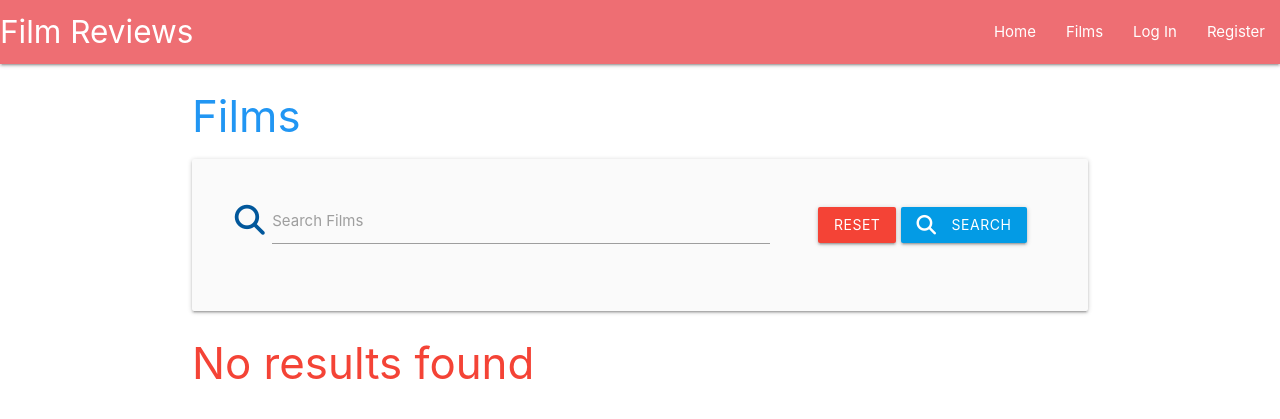
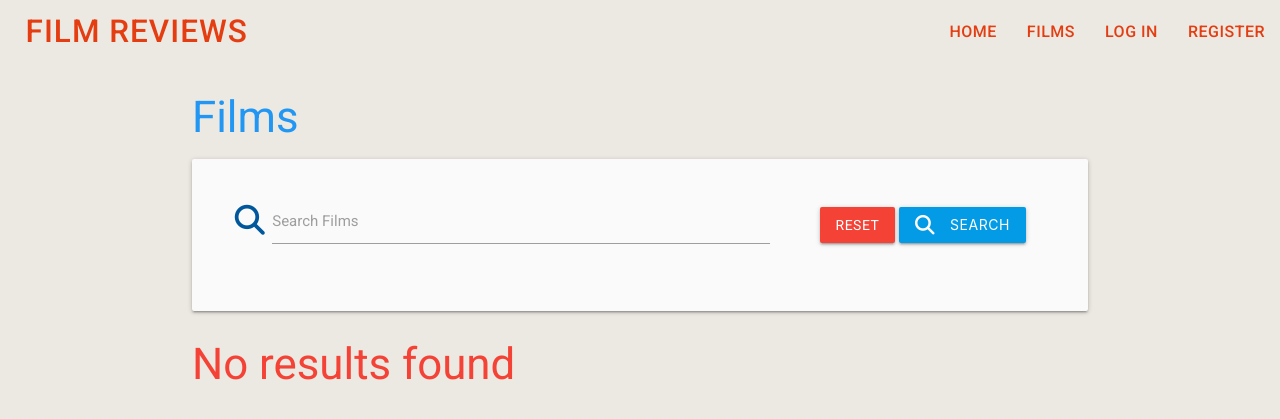
Before and after one commit to samlarby/film_reviewer, a Flask app: page / in a window 1280 px wide. Shown: the top 419 px of the page. Run offline with Flask 3, Linux system fonts and the light colour scheme; data that the repository does not hold is empty; some libraries are stand-ins or nearby versions.

Commit message:
edit base html styles

```diff
--- a/static/css/style.css
+++ b/static/css/style.css
@@ -1,7 +1,54 @@
+/* font import */
+@import url('https://fonts.googleapis.com/css2?family=Roboto:ital,wght@0,100;0,300;0,400;0,500;0,700;0,900;1,100;1,300;1,400;1,500;1,700;1,900&display=swap');
+
+
+/* base styling */
+html, body {
+    font-family:"Roboto", sans-serif;
+    background-color: #ece9e2;
+}
+
+nav {
+    background-color: #ece9e2;
+    box-shadow: none;
+}
+
+.nav-buttons a {
+    font-size: medium;
+    font-weight: 500;
+    text-transform: uppercase;
+    color: #e43d11;
+    letter-spacing: 0.5px;
+}
+
+
+.sidenav {
+    background-color: #8697c3;
+    color: white;
+}
+
+.sidenav li>a {
+    color: white;
+    font-weight: 300;
+    font-size: medium;
+    letter-spacing: 0.5px;
+}
+
+#page-title {
+    padding-left: 2%;
+    text-transform: uppercase;
+    font-weight: 500;
+    letter-spacing: 1px;
+    color: #e43d11;
+}
+
+/* homepage styling */
 .btn-small {
     margin: 5px;
 }
 
 .home-button {
-    padding: 20px;
+    margin: 20px;
+    width: 25%;
+    border-radius: 10px;
 }
--- a/templates/base.html
+++ b/templates/base.html
@@ -16,9 +16,9 @@
     <header>
         <nav>
             <div class="nav-wrapper">
-              <a href="#!" class="brand-logo">Film Reviews</a>
-              <a href="#" data-target="mobile-demo" class="sidenav-trigger"><i class="fas fa-bars"></i></a>
-              <ul class="right hide-on-med-and-down">
+              <a href="{{ url_for('films') }}" class="brand-logo" id="page-title">Film Reviews</a>
+              <a data-target="mobile-demo" class="sidenav-trigger"><i class="fas fa-bars"></i></a>
+              <ul class="right hide-on-med-and-down nav-buttons">
                 <li><a href="{{ url_for('home') }}">Home</a></li>
                 {% if session.user %}
                     <li><a href="{{ url_for('films') }}">Films</a></li>
```
